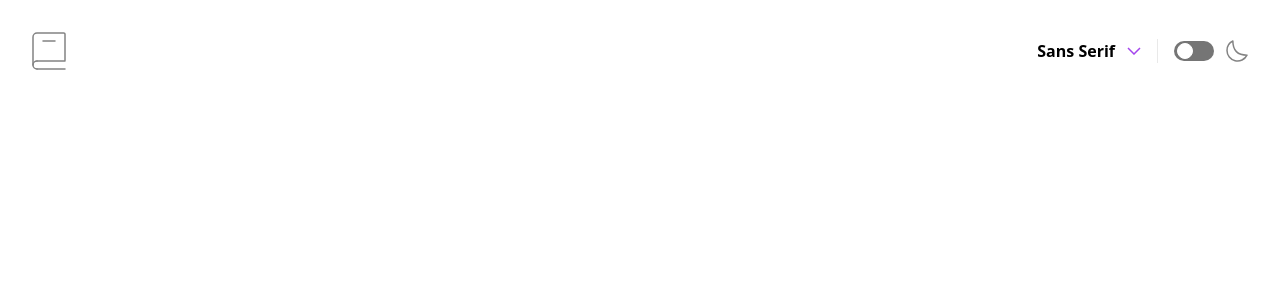
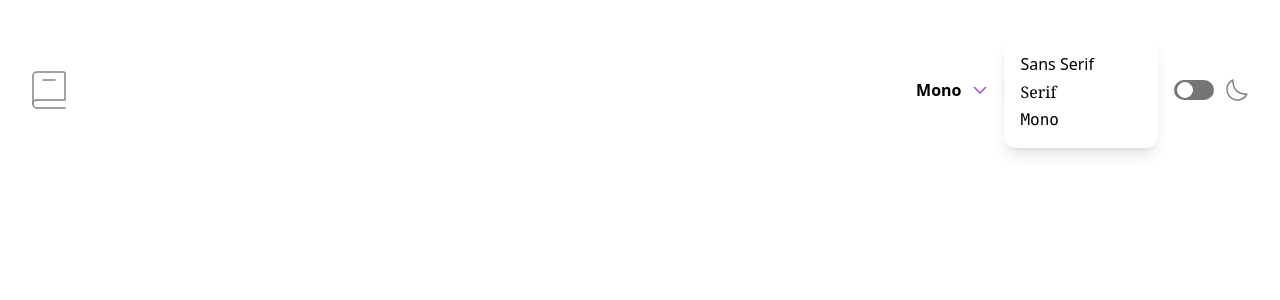
Before and after one commit to adamcodes2843/dictionary-web-app, a Next.js app: page /components/Nav in a window 1280 px wide. Shown: the top 300 px of the page. Built offline with nearby package versions, Linux system fonts and the light colour scheme.

Commit message:
feat: popup onClick, error component, footer, synonym button, etc

```diff
--- a/pages/_document.tsx
+++ b/pages/_document.tsx
@@ -4,7 +4,7 @@
   return (
     <Html lang="en">
       <Head />
-      <body className="mx-8 mt-8">
+      <body className="m-8">
         <Main />
         <NextScript />
       </body>
--- /dev/null
+++ b/pages/components/Footer.tsx
@@ -0,0 +1,13 @@
+import Image from 'next/image'
+import newWindow from '../../dictionary-web-app/starter-code/assets/images/icon-new-window.svg'
+const Footer = ({data}) => {
+    let source = data.sourceUrls[0]
+  return (
+    <footer className="flex flex-col border-t-[1px] border-grayscale-300 w-full py-4 mb-10">
+        <a href={source} target="_blank" className="underline text-grayscale-400">Source</a>
+        <a href={source} target="_blank" className="flex"><u className="mr-2">{source}</u><Image src={newWindow} alt="open new window" /></a>
+    </footer>
+  )
+}
+
+export default Footer
--- a/pages/components/Meanings.tsx
+++ b/pages/components/Meanings.tsx
@@ -1,7 +1,8 @@
-const Meanings = ({data}) => {
+const Meanings = ({data, setWord, setTextInput}) => {
 
     let meaningsArr = data.meanings
     console.log(meaningsArr)
+
   return (
     <div className="w-full flex flex-col">
         {meaningsArr.map((x:any, i:any) => {
@@ -15,10 +16,32 @@
                     <ul className="list-disc marker:text-purplish ml-3">
                         {x.definitions.map((y:any, i:any) => {
                             return (
-                                <li key={i} className='mb-3 pl-3'>{y.definition}</li>
+                                <>
+                                    <li key={i} className='mb-3 pl-3'>{y.definition}</li>
+                                    {y.example && <p className="text-grayscale-400 pl-3 mb-3">"{y.example}"</p>}
+                                </>
                             )
                         })}
                     </ul>
+                    { x.synonyms.length > 0 ?
+                        <div className="flex w-full mb-4">
+                            <h4 className="text-grayscale-400 mr-6">Synonyms</h4>
+                            <div>
+                            {x.synonyms.map((z:any, i:any) => {
+                                 const newWord = () => {
+                                    setWord(z)
+                                    setTextInput('')
+                                }
+                                return (
+                                    <button key={i} onClick={()=> setWord(()=>newWord())}className="text-purplish font-bold hover:underline mx-2">
+                                        {z}
+                                    </button>
+                                )
+                            })}
+                            </div>
+                        </div>
+                    : ''
+                    }
                 </div>
              )
             })}
--- a/pages/components/Nav.tsx
+++ b/pages/components/Nav.tsx
@@ -3,16 +3,38 @@
 import moon from '../../dictionary-web-app/starter-code/assets/images/icon-moon.svg'
 import Image from 'next/image'
 
-const Nav = ({setWord, setDarkMode, setFont, font, darkMode}) => {
+const Nav = ({setDarkMode, setFont, font, darkMode, popUp, setPopUp}) => {
+
+  const popUpFunc = () => {
+    return popUp === 'hidden' ? setPopUp('absolute') : setPopUp('hidden')
+  }
+
+  const sansButton = () => {
+    setFont('sans')
+    setPopUp('hidden')
+  }
+  const serifButton = () => {
+    setFont('serif')
+    setPopUp('hidden')
+  }
+  const monoButton = () => {
+    setFont('mono')
+    setPopUp('hidden')
+  }
 
   return (
     <nav className='w-full flex justify-between'>
         <Image src={logo} alt="logo" />
         <div className="flex items-center justify-between">
-            <button type="button" className="flex items-center justify-around border-r-[1px] border-grayscale-300 pr-4 font-bold">
-            {font = 'sans' ? 'Sans Serif' : font = 'serif' ? 'Serif' : 'Mono'}
-            <Image src={downArrow} alt="font-select" className="ml-3" />
+            <button type="button" onClick={() => popUpFunc()} className="group relative flex items-center justify-around border-r-[1px] border-grayscale-300 px-4 font-bold">
+              {font === 'sans' ? 'Sans Serif' : font === 'serif' ? 'Serif' : 'Mono'}
+              <Image src={downArrow} alt="font-select" className="ml-3" />
             </button>
+            <div className={`${popUp} group-hover:absolute top-16 mt-1 right-36 flex flex-col shadow-lg pr-16 p-4 items-start gap-1 rounded-xl bg-grayscale-100`}>
+              <button type="button" onClick={() => sansButton()}  className={`font-sans hover:text-purplish ${font === 'sans' ? 'font-bold' : ''}`}>Sans Serif</button>
+              <button type="button" onClick={() => serifButton()} className={`font-serif hover:text-purplish ${font === 'serif' ? 'font-bold' : ''}`}>Serif</button>
+              <button type="button" onClick={() => monoButton()} className={`font-mono hover:text-purplish ${font === 'mono' ? 'font-bold' : ''}`}>Mono</button>
+            </div>
             <label className="relative inline-flex items-center cursor-pointer ml-4">
                 <input
                     type="checkbox"
--- /dev/null
+++ b/pages/components/NoDefinition.tsx
@@ -0,0 +1,11 @@
+const NoDefinition = () => {
+  return (
+    <div className="w-full  flex flex-col justify-between items-center mt-36">
+        <div className="my-8">emoji</div>
+        <h2 className="font-bold mb-6">No Definitions Found</h2>
+        <p className="text-center">Sorry pal, we couldn't find definitions for the word you were looking for. You can try the search again at a lter time or head to the web instead.</p>
+    </div>
+  )
+}
+
+export default NoDefinition
--- a/pages/components/SearchBar.tsx
+++ b/pages/components/SearchBar.tsx
@@ -1,7 +1,7 @@
 import search from '../../dictionary-web-app/starter-code/assets/images/icon-search.svg'
 import Image from 'next/image'
 
-const SearchBar = ({handleChange, handleKeyDown, textInput, setWord}) => {
+const SearchBar = ({handleChange, handleKeyDown, textInput, setWord, word}) => {
   return (
     <div className='bg-grayscale-200 w-full rounded-2xl h-12 mt-4 cursor-pointer hover:border-purplish focus-within:border-purplish focus-within:border-[1px] hover:border-[1px] focus:border-[1px] font-bold flex justify-between'>
         <input type='text' value={textInput} onChange={handleChange} onKeyDown={handleKeyDown} className='w-full outline-none rounded-2xl px-6 bg-grayscale-200 cursor-pointer caret-purplish' />
--- a/pages/components/WordPhonetic.tsx
+++ b/pages/components/WordPhonetic.tsx
@@ -10,7 +10,7 @@
         <h2 className="text-purplish text-lg font-semibold">{data.phonetic}</h2>
       </div>
       <button type="button" >
-      <Image src={play} alt="pronunciation" className="w-12 h-12" />
+      <Image src={play} alt="pronunciation" className="w-12 h-12 rounded-full  hover:bg-purplish after:bg-grayscale-100" />
       </button>
     </div>
   )
--- a/pages/index.tsx
+++ b/pages/index.tsx
@@ -5,6 +5,8 @@
 import WordPhonetic from './components/WordPhonetic'
 import SearchBar from './components/SearchBar'
 import Meanings from './components/Meanings'
+import Footer from './components/Footer'
+import NoDefinition from './components/NoDefinition'
 
 
 const inter = Inter({ subsets: ['latin'] })
@@ -16,8 +18,12 @@
   const [darkMode, setDarkMode] = useState<boolean>(false)
   const [font, setFont] = useState<string>('sans')
   const [textInput, setTextInput] = useState<string>('')
+  const [popUp, setPopUp] = useState<string>('hidden')
+
 
   console.log(data)
+  console.log(word)
+  console.log(textInput)
 
 useEffect(() => {
   fetch(`https://api.dictionaryapi.dev/api/v2/entries/en/${word}`)
@@ -37,10 +43,12 @@
 
   return (
     <main className={`flex flex-col items-center justify-between gap-3 font-${font}`}>
-        <Nav setWord={setWord} setDarkMode={setDarkMode} setFont={setFont} font={font} darkMode={darkMode} />
-        <SearchBar handleChange={handleChange} handleKeyDown={handleKeyDown} textInput={textInput} setWord={setWord}/>
+        <Nav setDarkMode={setDarkMode} setFont={setFont} font={font} darkMode={darkMode} popUp={popUp} setPopUp={setPopUp} />
+        <SearchBar handleChange={handleChange} handleKeyDown={handleKeyDown} textInput={textInput} setWord={setWord} word={word} />
         {data && <WordPhonetic data={data} />}
-        {data && <Meanings data={data} />}
+        {data ? <Meanings data={data} setWord={setWord} setTextInput={setTextInput} />
+        : !data && word === '' ? "suh" : <NoDefinition />}
+        {data && <Footer data={data} />}
     </main>
   )
 }
```
